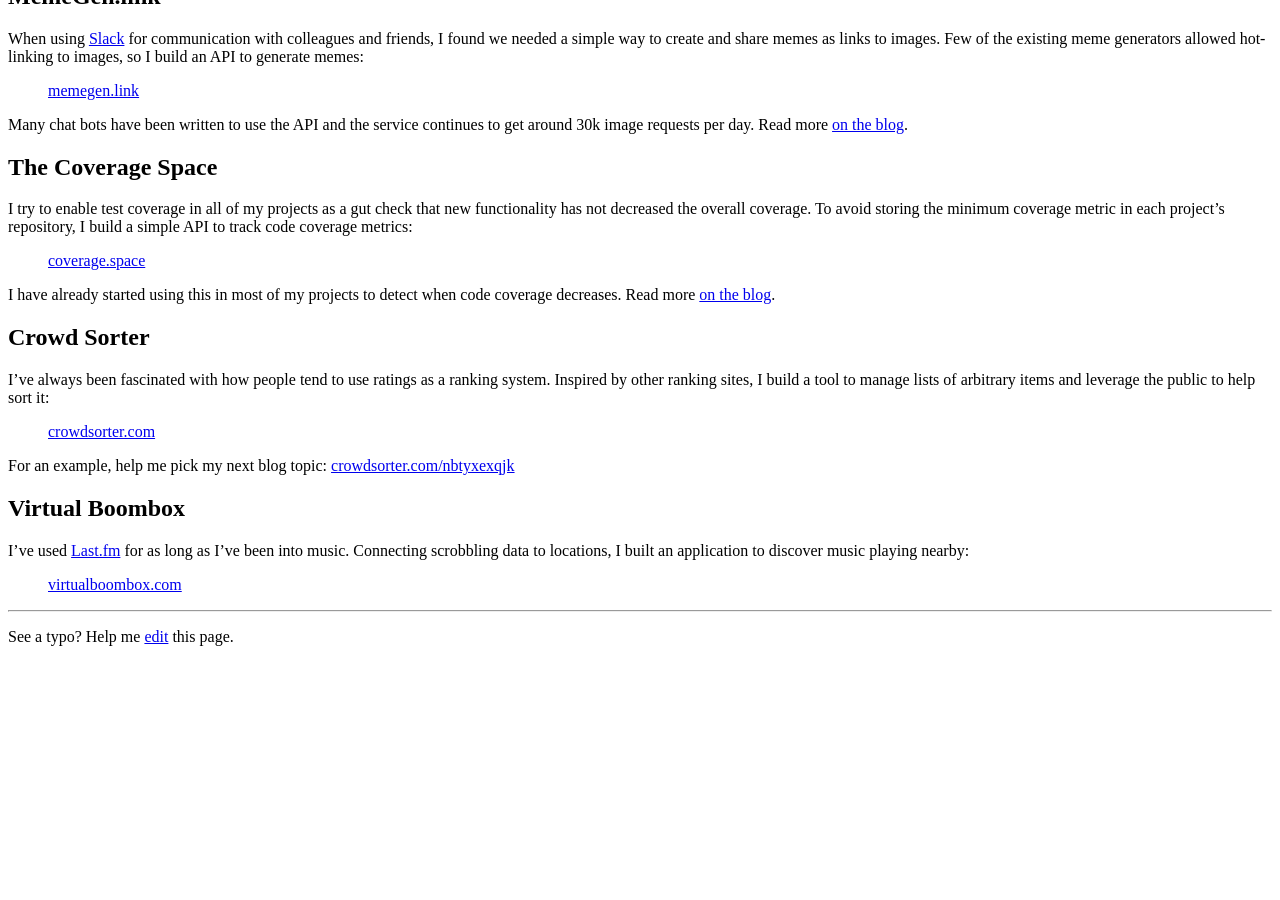
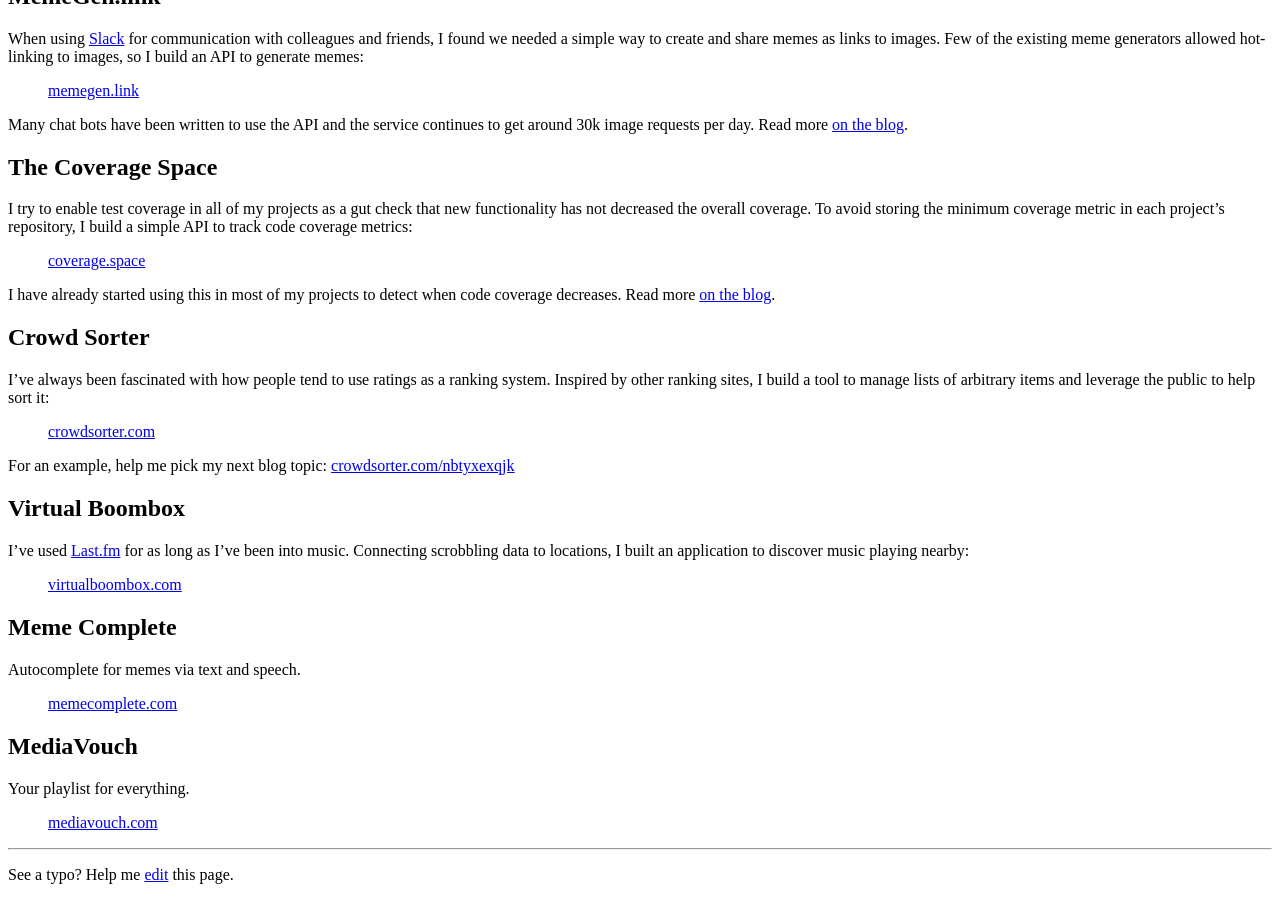
Before and after one commit to jacebrowning/jacebrowning.info, a Jekyll site: the page built from projects.md, in a window 1280 px wide and 900 px high, scrolled down 1099 px. Built offline with Jekyll 4.4.1, drawn with Linux system fonts in a browser that asks for light colours; Markdown is read by kramdown in place of the engine named in the settings; before the commit the page ends 1761 px from its top, so only the background shows below that.

Commit message:
Add projects

```diff
--- a/projects.md
+++ b/projects.md
@@ -75,6 +75,18 @@
 
 > [virtualboombox.com](https://virtualboombox.com/)
 
+## Meme Complete
+
+Autocomplete for memes via text and speech.
+
+> [memecomplete.com](https://memecomplete.com/)
+
+## MediaVouch
+
+Your playlist for everything.
+
+> [mediavouch.com](https://mediavouch.com/)
+
 -----
 
 See a typo? Help me [edit]({{ site.repo }}/edit/master/{{page.path}}) this page.
```
